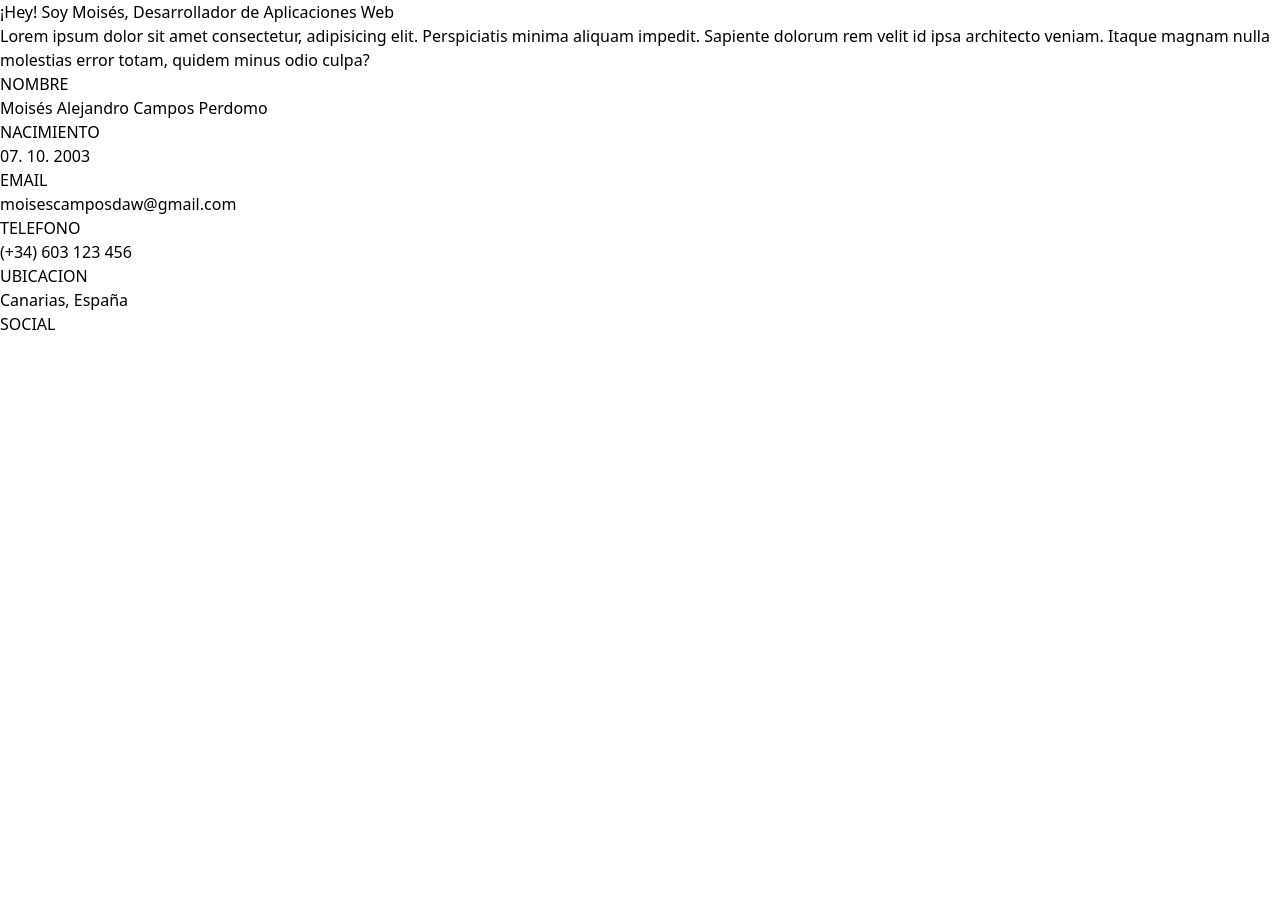
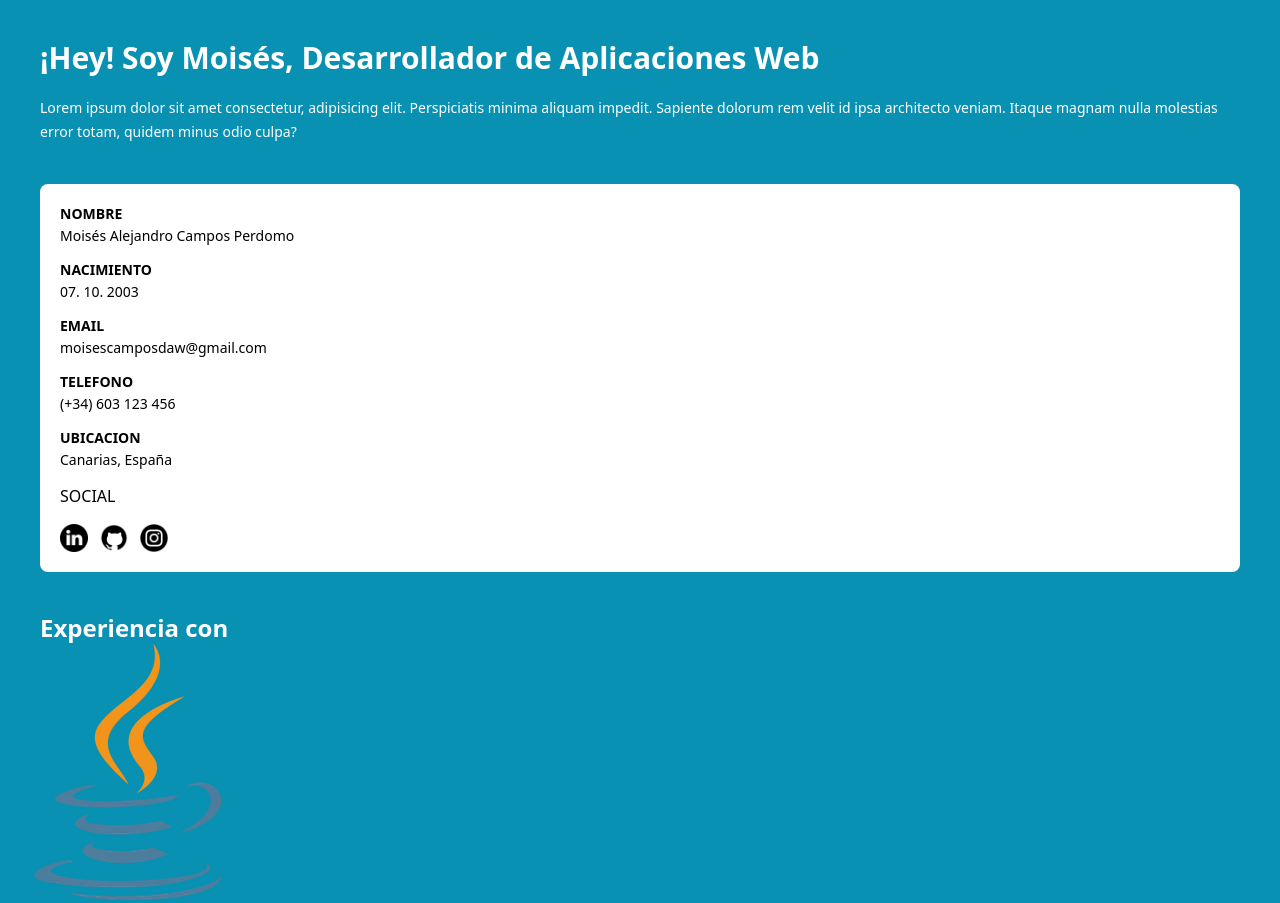
Before and after one commit to MoisesCDAW/Portafolio, a plain HTML site: page index.html in a window 1280 px wide. Shown: the top 903 px of the page. Before the commit the page ends 800 px from the top, so only its background shows below. Drawn offline with nearby package versions, Linux system fonts and the light colour scheme.

Commit message:
1. Estilizada sección "sobreMi" y  "datos-Personales"

```diff
--- a/index.html
+++ b/index.html
@@ -4,61 +4,9 @@
     <meta charset="UTF-8">
     <meta name="viewport" content="width=device-width, initial-scale=1.0">
     <title>Inicio</title>
-    <link href="https://unpkg.com/tailwindcss@^2/dist/tailwind.min.css" rel="stylesheet">
+    <script src="https://cdn.tailwindcss.com"></script>
 </head>
 <body>
-<!--
-    <div class="sobre-mi">
-        <h2>...</h2>
-        <p>...</p>
-    </div>
-
-    <div class="datos-personales">
-        <div>
-            <h2>NOMBRE</h2>
-            <p>...</p>
-        </div>
-
-        <div>
-            <h2>NACIMIENTO</h2>
-            <p>...</p>
-        </div>
-
-        <div>
-            <h2>EMAIL</h2>
-            <p>...</p>
-        </div>
-
-        <div>
-            <h2>TELÉFONO</h2>
-            <p>...</p>
-        </div>
-
-        <div>
-            <h2>UBICACIÓN</h2>
-            <p>...</p>
-        </div>
-
-        <div>
-            <h2>SOCIAL</h2>
-            <a>...</a>
-            <a>...</a>
-            <a>...</a>
-        </div>
-    </div>
-
-    <div class="conocimientos">
-        <img>
-        <img>
-        <img>
-        <img>
-        <img>
-        <img>
-        <img>
-        <img>
-        <img>
-    </div>
--->
     <script src="js/script.js" id="enlaceScript"></script>
 </body>
 </html>
--- a/js/script.js
+++ b/js/script.js
@@ -116,9 +116,8 @@ function sobreMi(body, enlaceScript) {
  */
 function datosPersonales(body, enlaceScript) {
     const titulos = ["nombre", "nacimiento", "email", "telefono", "ubicacion"];
-    const redes = ["linkedIn", "github", "instagram"];
 
-    let contenedor_datosPerso = contenedor_dato = titulo = info = "";
+    let contenedor_datosPerso = contenedor_dato = titulo = info = enlaces = "";
     let contador = 2;
 
     contenedor_datosPerso = document.createElement("div");
@@ -146,23 +145,27 @@ function datosPersonales(body, enlaceScript) {
 
     // Crea <div> "social"
     contenedor_dato = document.createElement("div");
-    contenedor_dato.classList.add("dato");
+    contenedor_dato.classList.add("social");
     contenedor_datosPerso.appendChild(contenedor_dato);
 
     titulo = document.createElement("h2");
     contenedor_dato.appendChild(titulo);
 
     titulo.appendChild(document.createTextNode("SOCIAL"));
+
+    enlaces = document.createElement("div");
+    contenedor_dato.appendChild(enlaces);
+
     for (let i = 0; i < 3; i++) {
         let enlace = document.createElement("a");
-        let img = document.createAttribute("img");
+        let img = document.createElement("img");
+        img.setAttribute("src", misDatos.datosPerso[contador+3]);
 
-        contenedor_dato.appendChild(enlace);
+        enlaces.appendChild(enlace);
         enlace.setAttribute("href", misDatos.datosPerso[contador]);
-
+        enlace.appendChild(img);
         contador++;
     }
-
 }
 
 
@@ -171,10 +174,134 @@ function datosPersonales(body, enlaceScript) {
  */
 function conocimientos(body, enlaceScript) {
     let contendor_conoc = document.createElement("div");
+    let contenedor_img = document.createElement("div");
+    let h2 = document.createElement("h2");
+
     body.insertBefore(contendor_conoc, enlaceScript);
 
+    contendor_conoc.classList.add("conocimientos");
+    contendor_conoc.appendChild(h2);
+    contendor_conoc.appendChild(contenedor_img);
+
+    h2.appendChild(document.createTextNode("Experiencia con"));
+
+    for (let i = 0; i < misDatos.conocimientos.length; i++) {
+        let img = document.createElement("img");
+        contenedor_img.appendChild(img);
+        img.setAttribute("src", misDatos.conocimientos[i]);
+    }
+}
+
+
+/**
+ * Estilos para el contenedor con clase "sobreMi"
+ */
+function estilos_sobreMi() {
+    let base = document.querySelector(".sobreMi");
+    let h2 = base.querySelector("h2");
+    let p = base.querySelector("p");
+
+    // Estilos para "base"
+    base.classList.add(
+        "text-white",
+        "p-10",
+        "pb-0"
+    );
+
+
+    // Estilos para "h2"
+    h2.classList.add(
+        "text-3xl",
+        "font-semibold",
+    );
+
+
+    // Estilos para "p"
+    p.classList.add(
+        "text-sm",
+        "mt-5",
+        "leading-6"
+    );
+}
+
+
+/**
+ * Estilos para el contenedor con clase "datos-personales"
+ */
+function estilos_datosPersonales() {
+    let base = document.querySelector(".datos-personales");
+    let dato = base.querySelectorAll(".dato");
+    let social = base.querySelector(".social").querySelector("div");
+
+    // Estilos para "base"
+    base.classList.add(
+        "m-10",
+        "p-5",
+        "bg-white",
+        "rounded-lg"
+    );
+
+    // Estilos para cada contenedor con clase "dato"
+    dato.forEach((x)=>{
+        let h2 = x.querySelector("h2");
+        let p = x.querySelector("p");
+
+        // Estilos para "h2"
+        h2.classList.add(
+            "text-sm",
+            "font-semibold",
+        );
+
+
+        // Estilos para "p"
+        p.classList.add(
+            "mb-3",
+            "text-sm",
+            "leading-6"
+        );
+    });
+
+
+    // Estilos para contenedor de "social"
+    social.classList.add(
+        "flex",
+        "gap-3",
+        "mt-4"
+    );
+
+    enlaces = social.querySelectorAll("a");
+    enlaces.forEach((x)=>{
+        x.classList.add(
+            "w-7"
+        );
+    });
 
 }
+
+
+/**
+ * Estilos para el contenedor con clase "conocimientos"
+ */
+function estilos_conocimientos() {
+    let base = document.querySelector(".conocimientos");
+    let h2 = base.querySelector("h2");
+    let content_img = base.querySelector("div");
+    let imagenes = content_img.querySelectorAll("img");
+
+    // Estilos para "h2"
+    h2.classList.add(
+        "text-white",
+        "text-2xl",
+        "font-semibold",
+        "pl-10"
+    );
+
+    // imagenes.forEach((x)=>{
+    //     x.classList.add(
+    //         "w-10")
+    // });
+}
+
 
 
 /**
@@ -184,9 +311,17 @@ function inicio() {
     let body = document.getElementsByTagName("body")[0];
     let enlaceScript = document.getElementById("enlaceScript");
 
+    body.classList.add("bg-cyan-600");
+
+    // Constructores
     sobreMi(body, enlaceScript);
     datosPersonales(body, enlaceScript);
     conocimientos(body, enlaceScript);
+
+    // Estilistas
+    estilos_sobreMi();
+    estilos_datosPersonales();
+    estilos_conocimientos();
 }
 
 
```
